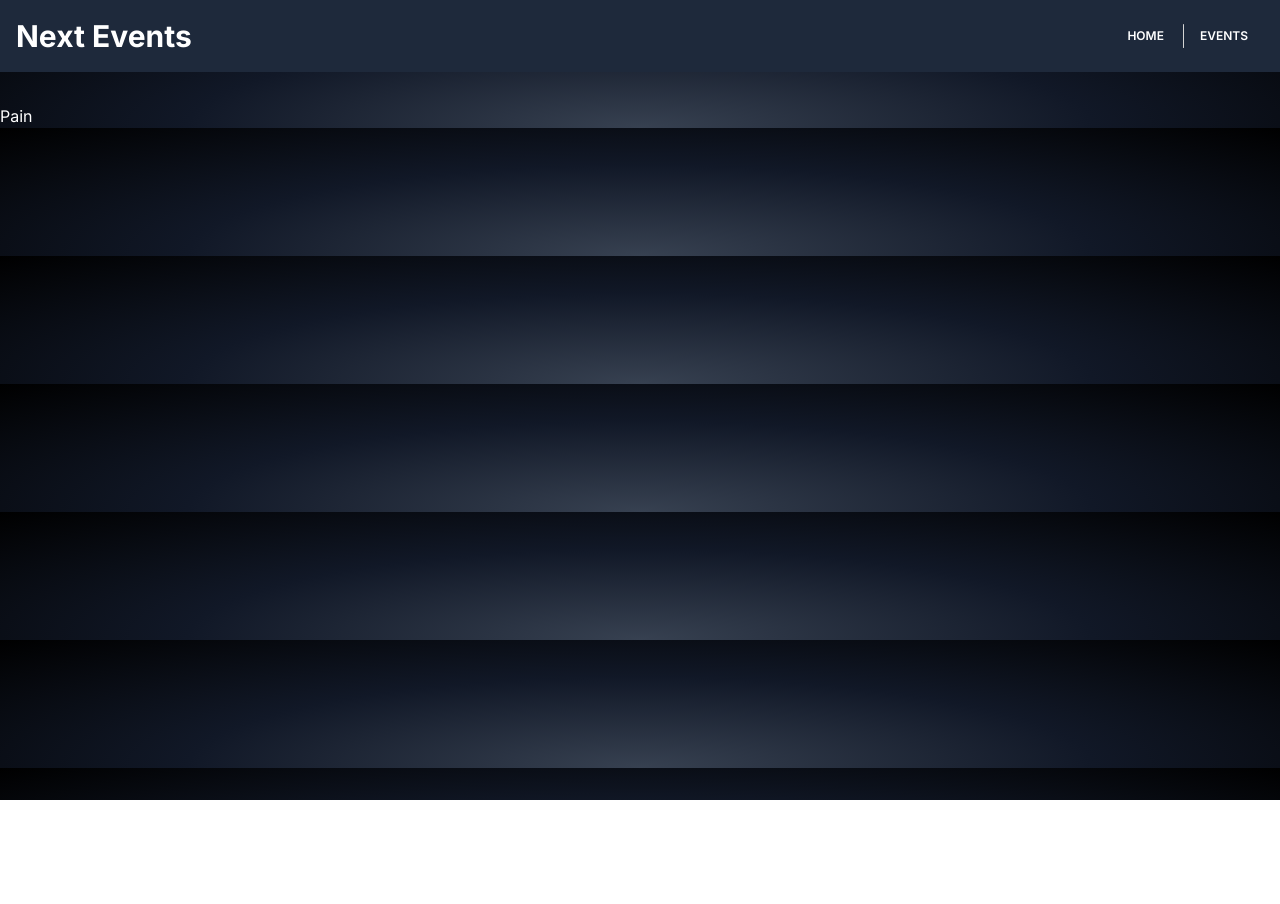
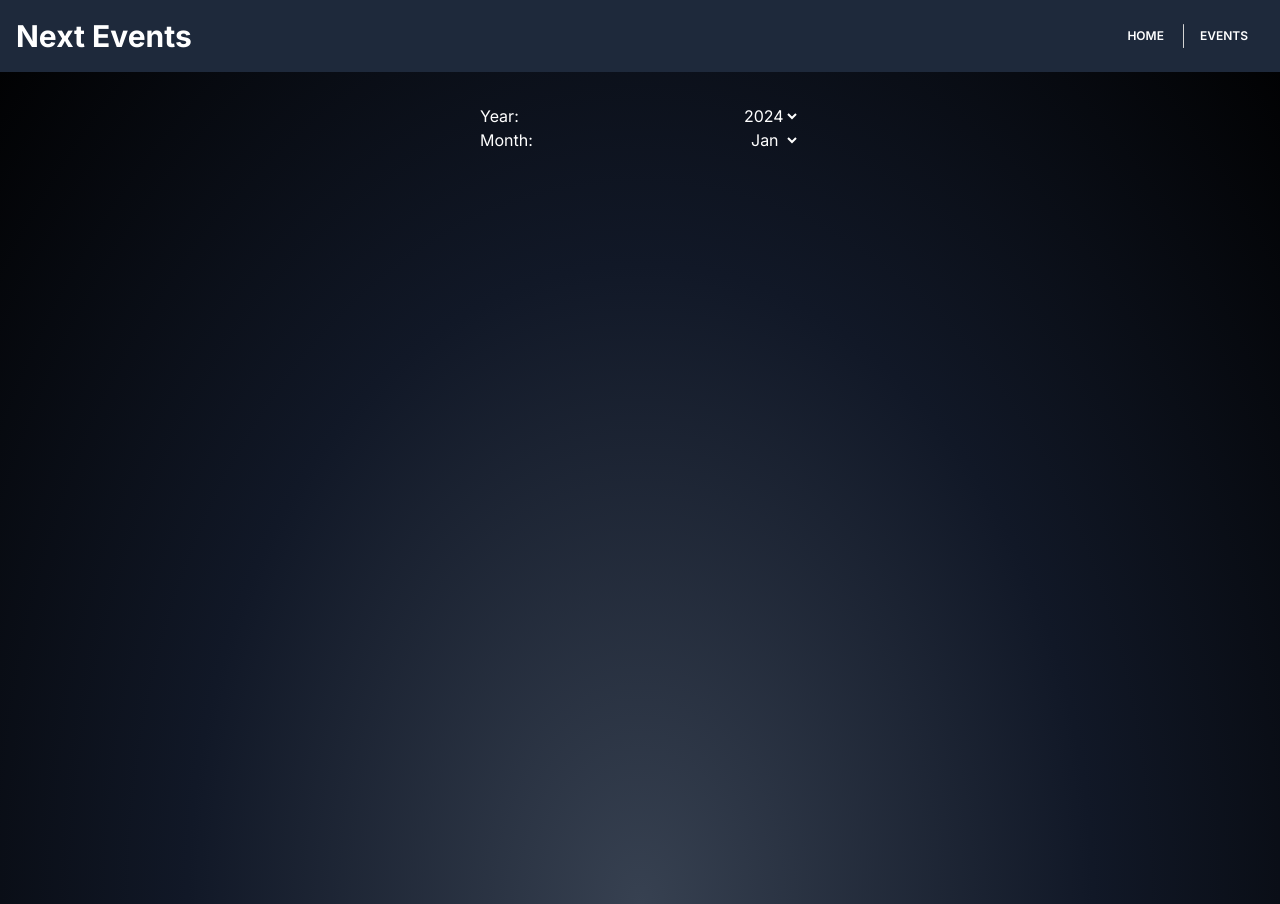
Before and after one commit to i-amare/nextjs-deep-dive, a Next.js app in the folder events-app/: page /events/search in a window 1280 px wide. Before the commit the page ends 800 px from the top, so only its background shows below. Built offline with nearby package versions, Linux system fonts and the light colour scheme.

Commit message:
render searcj form

```diff
--- /dev/null
+++ b/events-app/app/components/events/search/select.tsx
@@ -0,0 +1,17 @@
+interface SelectProps {
+  label: string;
+  text: string;
+  options: Array<{ text: string; val: string }>;
+}
+export default function Select({ label, text, options }: SelectProps) {
+  return (
+    <div className='m-auto flex w-full justify-between'>
+      <label htmlFor={label}>{text}: </label>
+      <select name='Selector' id={label} className='bg-transparent'>
+        {options.map(({ text, val }) => (
+          <option value={val}>{text}</option>
+        ))}
+      </select>
+    </div>
+  );
+}
--- /dev/null
+++ b/events-app/app/events/search/page.tsx
@@ -0,0 +1,44 @@
+'use client';
+
+import Select from '@/app/components/events/search/select';
+
+export default function Search({ searchParams }: { searchParams: any }) {
+  console.log(searchParams);
+
+  return (
+    <main className='flex min-h-screen w-screen justify-center'>
+      <form className='mx-auto w-1/4'>
+        <Select
+          label='year'
+          text='Year'
+          options={[
+            { text: '2024', val: '2024' },
+            { text: '2023', val: '2023' },
+            { text: '2022', val: '2022' },
+            { text: '2021', val: '2021' },
+            { text: '2020', val: '2020' },
+          ]}
+        />
+        <Select
+          label='month'
+          text='Month'
+          options={[
+            { text: 'Jan', val: '1' },
+            { text: 'Feb', val: '2' },
+            { text: 'Mar', val: '3' },
+            { text: 'Apr', val: '4' },
+            { text: 'May', val: '5' },
+            { text: 'Jun', val: '6' },
+            { text: 'Jul', val: '7' },
+            { text: 'Aug', val: '8' },
+            { text: 'Sep', val: '9' },
+            { text: 'Oct', val: '10' },
+            { text: 'Nov', val: '11' },
+            { text: 'Dec', val: '12' },
+          ]}
+        />
+        <button className=''></button>
+      </form>
+    </main>
+  );
+}
```
